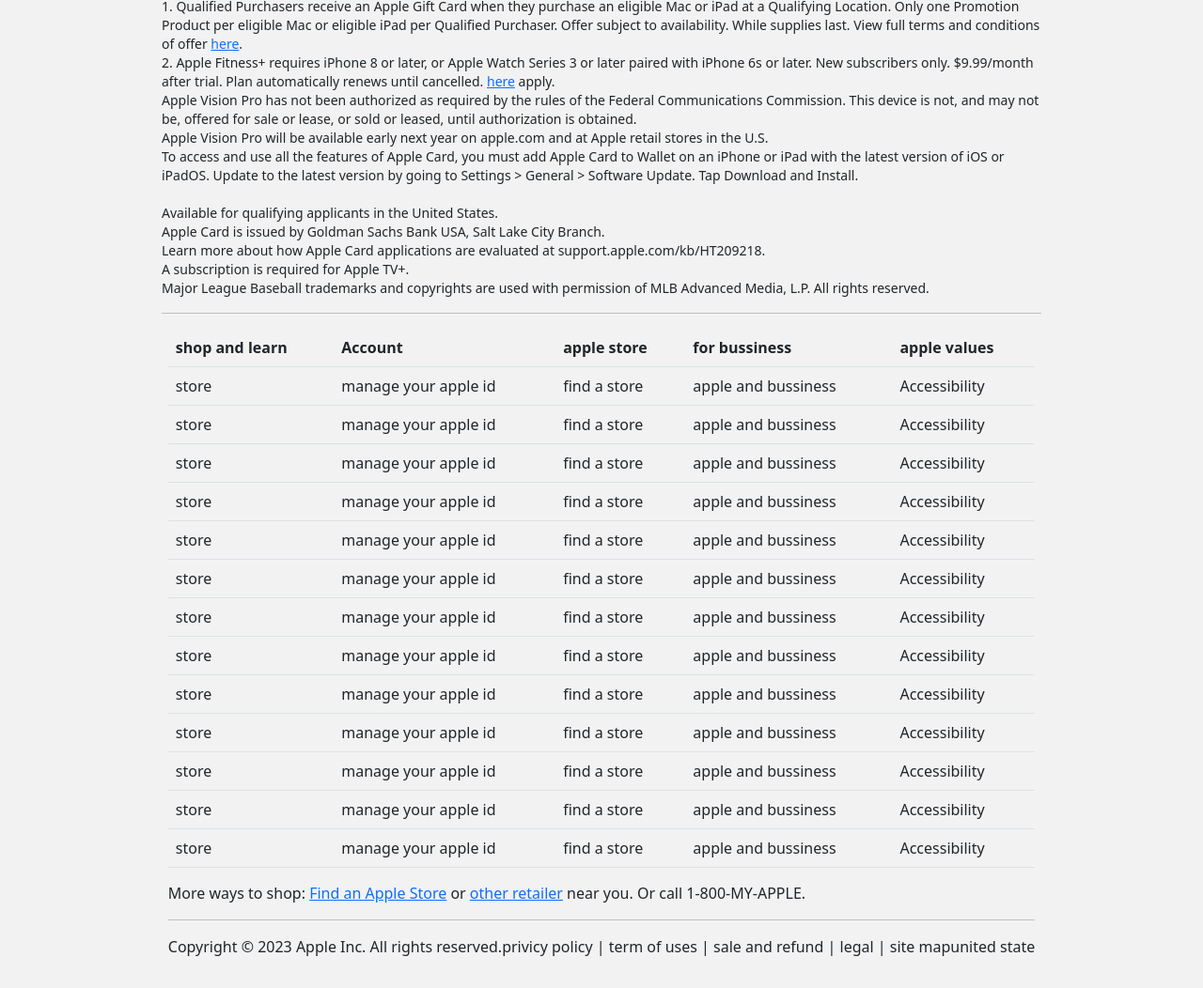
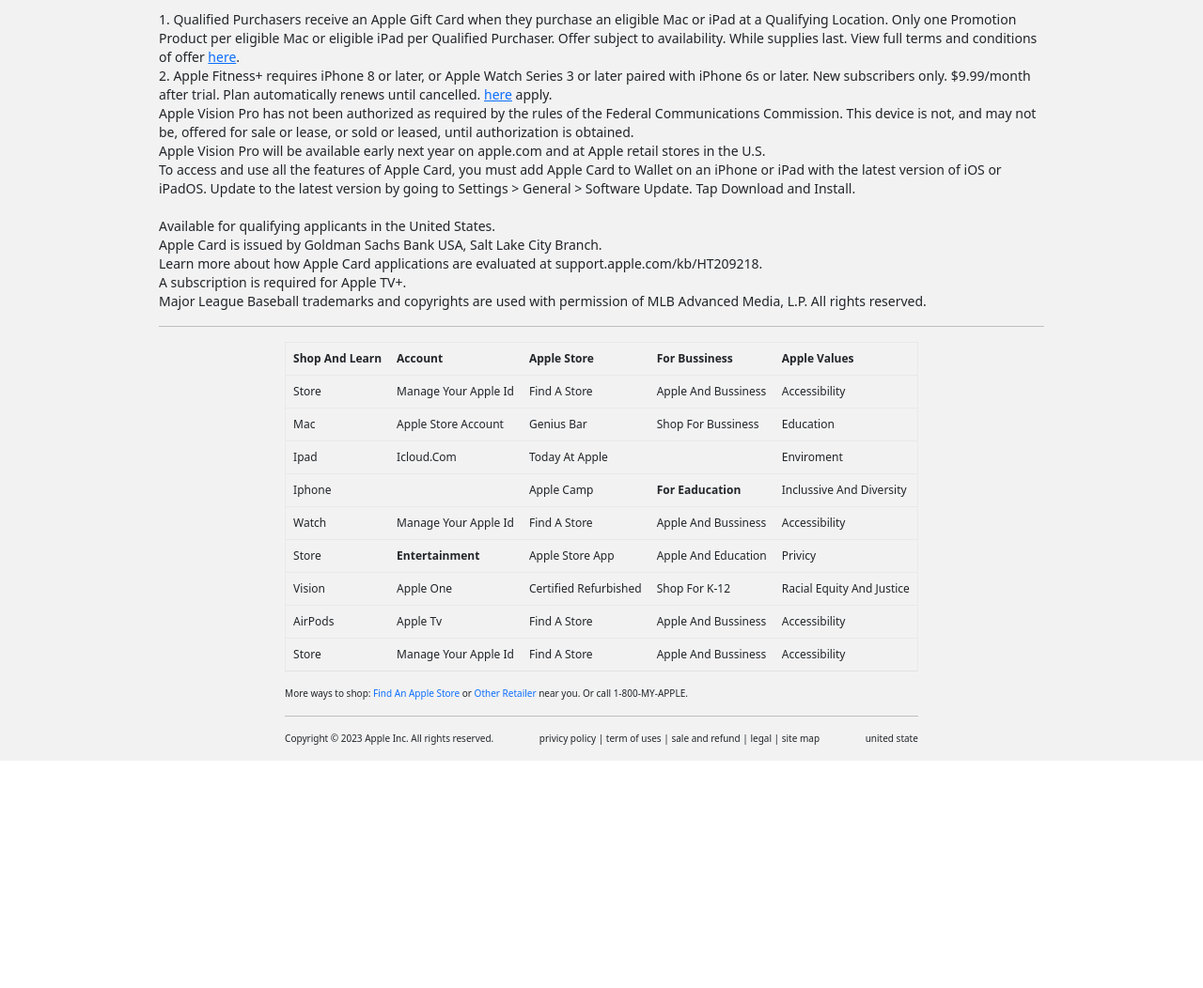
Before and after one commit to Murfadahmed/apple-clone, a plain HTML site: page index.html in a window 1280 px wide. Shown: the part 5019-6071 px from the top of the page at 94% size. After the commit the page ends 5829 px from the top, so only its background shows below. Drawn offline with nearby package versions, Linux system fonts and the light colour scheme.

Commit message:
completed

```diff
--- a/index.html
+++ b/index.html
@@ -218,7 +218,7 @@
                 <button class="carousel-control-prev" type="button" data-bs-target="#carouselExampleControlsNoTouching"
                     data-bs-slide="prev">
                     <span class="carousel-control-prev-icon" aria-hidden="true"></span>
-                    <span class="visually-hidden">Previous</span>
+                    <span class="visually-hidden color">Previous</span>
                 </button>
                 <button class="carousel-control-next" type="button" data-bs-target="#carouselExampleControlsNoTouching"
                     data-bs-slide="next">
@@ -227,34 +227,41 @@
                 </button>
             </div>
         </article>
-        <article class="articleFooter container-fluid  w-100 d-flex justify-content-center p-3 m-auto">
+        <article class="articleFooter container-fluid  w-100 d-flex justify-content-center  m">
             <div class="content w-75 d-flex flex-column align-items-center">
 
                 <div class="pragraph  d-flex flex-column p-x">
 
                     <p class="paraFooter">
-                    1. Qualified Purchasers receive an Apple Gift Card when they purchase an eligible Mac or iPad at a
+                        1. Qualified Purchasers receive an Apple Gift Card when they purchase an eligible Mac or iPad at
+                        a
                         Qualifying Location. Only one Promotion Product per eligible Mac or eligible iPad per Qualified
                         Purchaser. Offer subject to availability. While supplies last. View full terms and conditions of
                         offer <a href="#">here</a>.
                     </p>
                     <p class="paraFooter">
-                    2. Apple Fitness+ requires iPhone 8 or later, or Apple Watch Series 3 or later paired with iPhone 6s
-                    or later. New subscribers only. $9.99/month after trial. Plan automatically renews until cancelled.
+                        2. Apple Fitness+ requires iPhone 8 or later, or Apple Watch Series 3 or later paired with
+                        iPhone 6s
+                        or later. New subscribers only. $9.99/month after trial. Plan automatically renews until
+                        cancelled.
                         <a href="#">here</a> apply.
                     </p>
                     <p class="paraFooter">
                         Apple Vision Pro has not been authorized as required by the rules of the Federal Communications
-                    Commission. This device is not, and may not be, offered for sale or lease, or sold or leased, until
+                        Commission. This device is not, and may not be, offered for sale or lease, or sold or leased,
+                        until
                         authorization is obtained.
                     </p>
                     <p class="paraFooter">
-                    Apple Vision Pro will be available early next year on apple.com and at Apple retail stores in the
+                        Apple Vision Pro will be available early next year on apple.com and at Apple retail stores in
+                        the
                         U.S.</p>
 
                     <p class="paraFooter">
-                    To access and use all the features of Apple Card, you must add Apple Card to Wallet on an iPhone or
-                    iPad with the latest version of iOS or iPadOS. Update to the latest version by going to Settings >
+                        To access and use all the features of Apple Card, you must add Apple Card to Wallet on an iPhone
+                        or
+                        iPad with the latest version of iOS or iPadOS. Update to the latest version by going to Settings
+                        >
                         General > Software Update. Tap Download and Install. <br><br>
                         Available for qualifying applicants in the United States.
                     </p>
@@ -268,14 +275,15 @@
                         A subscription is required for Apple TV+.
                     </p>
                     <p class="paraFooter">
-                    Major League Baseball trademarks and copyrights are used with permission of MLB Advanced Media, L.P.
+                        Major League Baseball trademarks and copyrights are used with permission of MLB Advanced Media,
+                        L.P.
                         All rights reserved.
                     </p>
                     <hr>
                 </div>
                 <div class="footer">
                     <footer>
-                    <table class="table">
+                        <table class="table tableFoot">
                             <tr>
                                 <th>shop and learn</th>
                                 <th>Account</th>
@@ -284,6 +292,70 @@
                                 <th>apple values</th>
                             </tr>
                             <tr>
+                                <td>store</td>
+                                <td>manage your apple id</td>
+                                <td>find a store</td>
+                                <td>apple and bussiness</td>
+                                <td>Accessibility</td>
+                            </tr>
+                            <tr>
+                                <td>mac</td>
+                                <td>apple store account</td>
+                                <td>genius bar</td>
+                                <td>shop for bussiness</td>
+                                <td>education</td>
+                            </tr>
+                            <tr>
+                                <td>ipad</td>
+                                <td>icloud.com</td>
+                                <td>Today at apple</td>
+                                <td></td>
+                                <td>Enviroment</td>
+                            </tr>
+                            <tr>
+                                <td>iphone</td>
+                                <td></td>
+                                <td>apple camp</td>
+                                <th>for eaducation</th>
+                                <td>inclussive and diversity</td>
+
+                            </tr>
+                            <tr>
+                                <td>watch</td>
+                                <td>manage your apple id</td>
+                                <td>find a store</td>
+                                <td>apple and bussiness</td>
+                                <td>Accessibility</td>
+                            </tr>
+                            <tr>
+                                <td>store</td>
+                                <th>entertainment</th>
+                                <td>apple store app</td>
+                                <td>apple and education</td>
+                                <td>privicy</td>
+                            </tr>
+                            <tr>
+                                <td>vision</td>
+                                <td>apple one</td>
+                                <td>Certified Refurbished</td>
+                                <td>Shop for K-12</td>
+                                <td>Racial Equity and Justice</td>
+                            </tr>
+                            <tr>
+                                <td>airPods</td>
+                                <td> apple tv</td>
+                                <td>find a store</td>
+                                <td>apple and bussiness</td>
+                                <td>Accessibility</td>
+                            </tr>
+                            <tr>
+                                <td>store</td>
+                                <td>manage your apple id</td>
+                                <td>find a store</td>
+                                <td>apple and bussiness</td>
+                                <td>Accessibility</td>
+                            </tr>
+                            <!-- <tr>
                             <td>store</td>
                             <td>manage your apple id</td>
                             <td>find a store</td>
@@ -310,73 +382,10 @@
                             <td>find a store</td>
                             <td>apple and bussiness</td>
                             <td>Accessibility</td>
-                        </tr>
-                        <tr>
-                            <td>store</td>
-                            <td>manage your apple id</td>
-                            <td>find a store</td>
-                            <td>apple and bussiness</td>
-                            <td>Accessibility</td>
-                        </tr>
-                        <tr>
-                            <td>store</td>
-                            <td>manage your apple id</td>
-                            <td>find a store</td>
-                            <td>apple and bussiness</td>
-                            <td>Accessibility</td>
-                        </tr>
-                        <tr>
-                            <td>store</td>
-                            <td>manage your apple id</td>
-                            <td>find a store</td>
-                            <td>apple and bussiness</td>
-                            <td>Accessibility</td>
-                        </tr>
-                        <tr>
-                            <td>store</td>
-                            <td>manage your apple id</td>
-                            <td>find a store</td>
-                            <td>apple and bussiness</td>
-                            <td>Accessibility</td>
-                        </tr>
-                        <tr>
-                            <td>store</td>
-                            <td>manage your apple id</td>
-                            <td>find a store</td>
-                            <td>apple and bussiness</td>
-                            <td>Accessibility</td>
-                        </tr>
-                        <tr>
-                            <td>store</td>
-                            <td>manage your apple id</td>
-                            <td>find a store</td>
-                            <td>apple and bussiness</td>
-                            <td>Accessibility</td>
-                        </tr>
-                        <tr>
-                            <td>store</td>
-                            <td>manage your apple id</td>
-                            <td>find a store</td>
-                            <td>apple and bussiness</td>
-                            <td>Accessibility</td>
-                        </tr>
-                        <tr>
-                            <td>store</td>
-                            <td>manage your apple id</td>
-                            <td>find a store</td>
-                            <td>apple and bussiness</td>
-                            <td>Accessibility</td>
-                        </tr>
-                        <tr>
-                            <td>store</td>
-                            <td>manage your apple id</td>
-                            <td>find a store</td>
-                            <td>apple and bussiness</td>
-                            <td>Accessibility</td>
-                        </tr>
+                            </tr> -->
                             <tr></tr>
                         </table>
-                    <p>More ways to shop: <a href="#">Find an Apple Store</a> or <a href="#">other retailer</a> near
+                        <p class="para">More ways to shop: <a href="#">Find an Apple Store</a> or <a href="#">other retailer</a> near
                             you. Or call 1-800-MY-APPLE.</p>
                         <hr>
                         <div class="lasttext d-flex justify-content-between">
--- a/style.css
+++ b/style.css
@@ -287,3 +287,22 @@ box-sizing: border-box !important;
 margin: 0 !important;
 padding: 0 !important;
 }
+
+.tableFoot{
+    border: 1px solid rgba(211, 211, 211,0.3) !important;
+    font-size: 12px;
+    text-decoration: none;
+    text-transform: capitalize;
+    cursor: pointer;
+}
+.para{
+    font-size: 10px;
+}
+.para a{
+    text-transform: capitalize;
+    text-decoration: none;
+}
+.lasttext{
+    font-size: 10px;
+
+}
```
Lines whose indentation alone changed are shown as unchanged.
